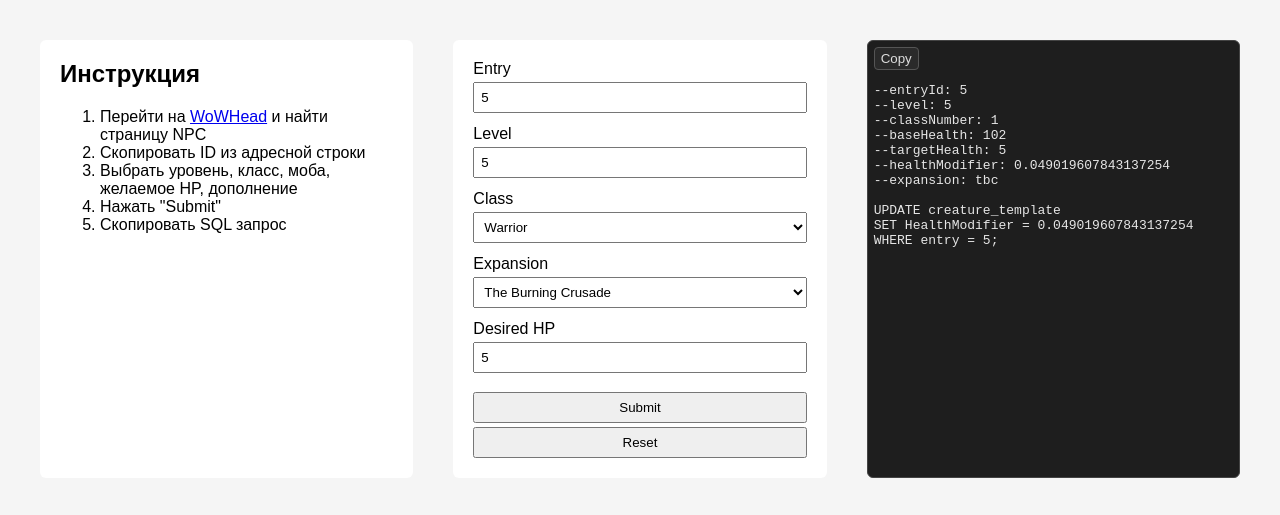
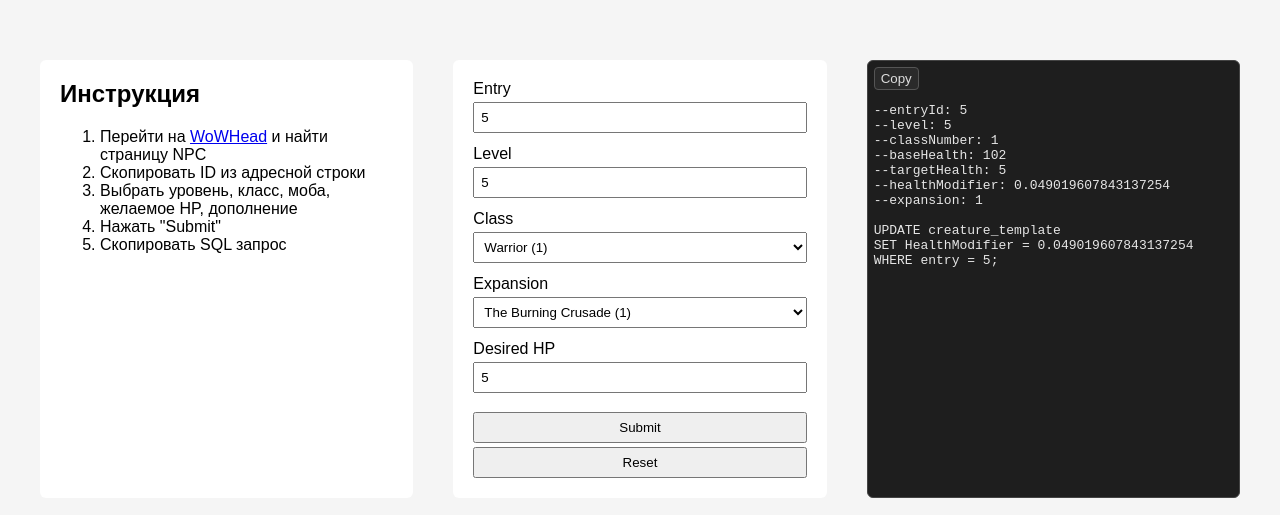
Before and after one commit to fey/wow-npc-modifier, a website built with Vite: page index.html in a window 1280 px wide. Both pictures are taken after typing "5", "5", "5" into the empty fields and a click on the input "Submit". Built offline with nearby package versions, Linux system fonts and the light colour scheme.

Commit message:
improve demo

```diff
--- a/index.html
+++ b/index.html
@@ -35,16 +35,16 @@
       <label>
         Class
         <select required name="classNumber" id="class">
-          <option value="1">Warrior</option>
-          <option value="2">Paladin</option>
-          <option value="8">Mage</option>
+          <option value="1">Warrior (1)</option>
+          <option value="2">Paladin (2)</option>
+          <option value="8">Mage (8)</option>
         </select>
       </label>
       <label>
         Expansion
         <select required name="expansion" id="expansion">
-          <option value="vanilla">Vanilla</option>
-          <option value="tbc" selected>The Burning Crusade</option>
+          <option value="0">Vanilla (0)</option>
+          <option value="1" selected>The Burning Crusade (1)</option>
         </select>
       </label>
       <label>
--- a/src/main.js
+++ b/src/main.js
@@ -4,8 +4,8 @@ import './style.css'
 import creatureClasslevelstatsData from '../creature_classlevelstats.json'
 
 const expansionsEnum = {
-  vanilla: 'vanilla',
-  tbc: 'tbc',
+  vanilla: 0,
+  tbc: 1,
 };
 
 /** @type {HTMLFormElement} form */
@@ -76,7 +76,7 @@ form.addEventListener('submit', (e) => {
   const level = Number(formData.get('level'))
   const classNumber = Number(formData.get('classNumber'))
   const targetHealth = Number(formData.get('targetHealth'))
-  const expansion = formData.get('expansion')
+  const expansion = formData.has('expansion') ? Number(formData.get('expansion')) : undefined
 
   try {
     const expansions = Object.values(expansionsEnum);
--- a/src/style.css
+++ b/src/style.css
@@ -10,7 +10,7 @@ body{
   display:grid;
   grid-template-columns: 1fr 1fr 1fr;
   gap:40px;
-  padding:0 20px;
+  padding:20px 20px;
 }
 
 section, form{
```
Also changed, not shown: .github/workflows/github-pages.yml (added), README.md (added), docs/example.png (added), 1 other file.
